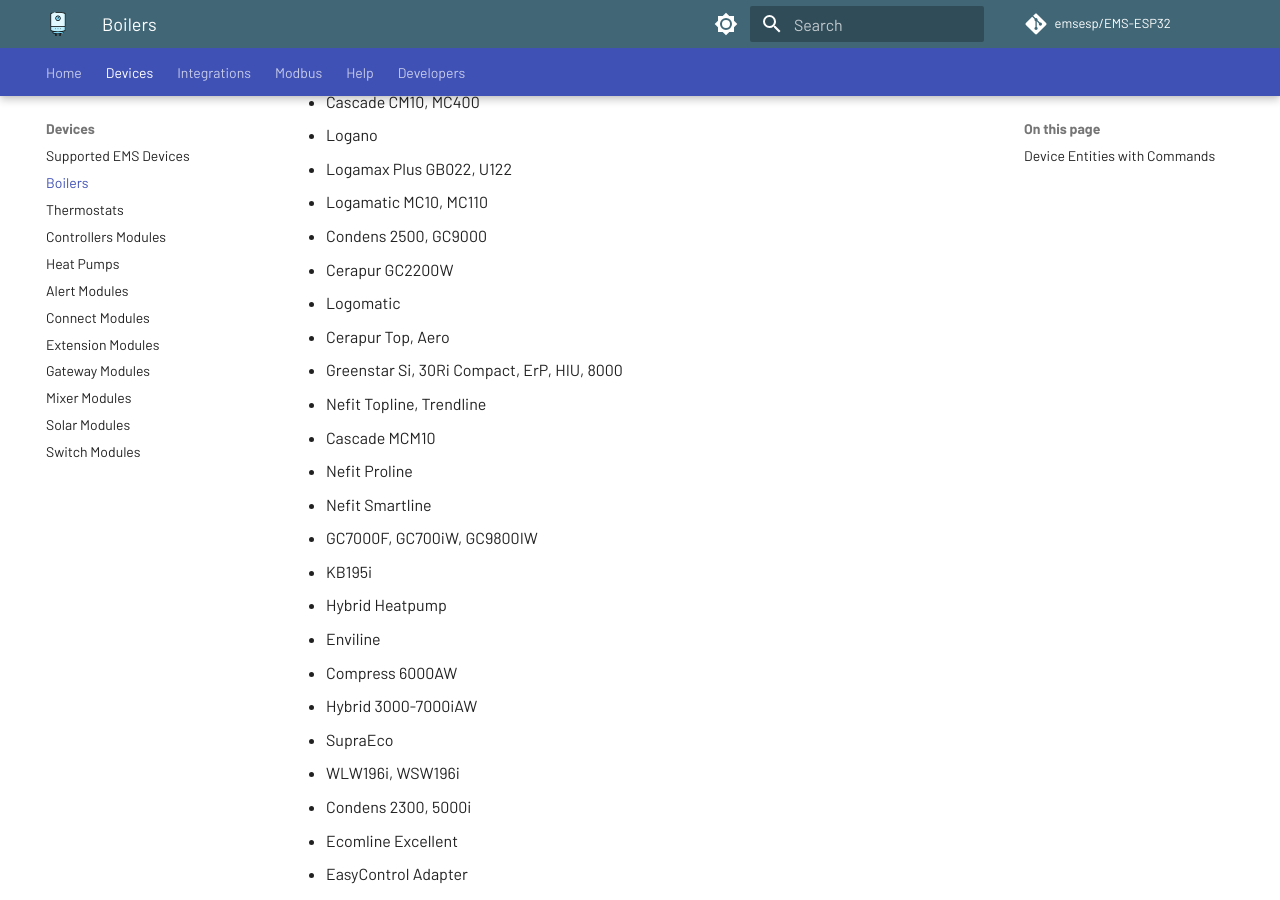
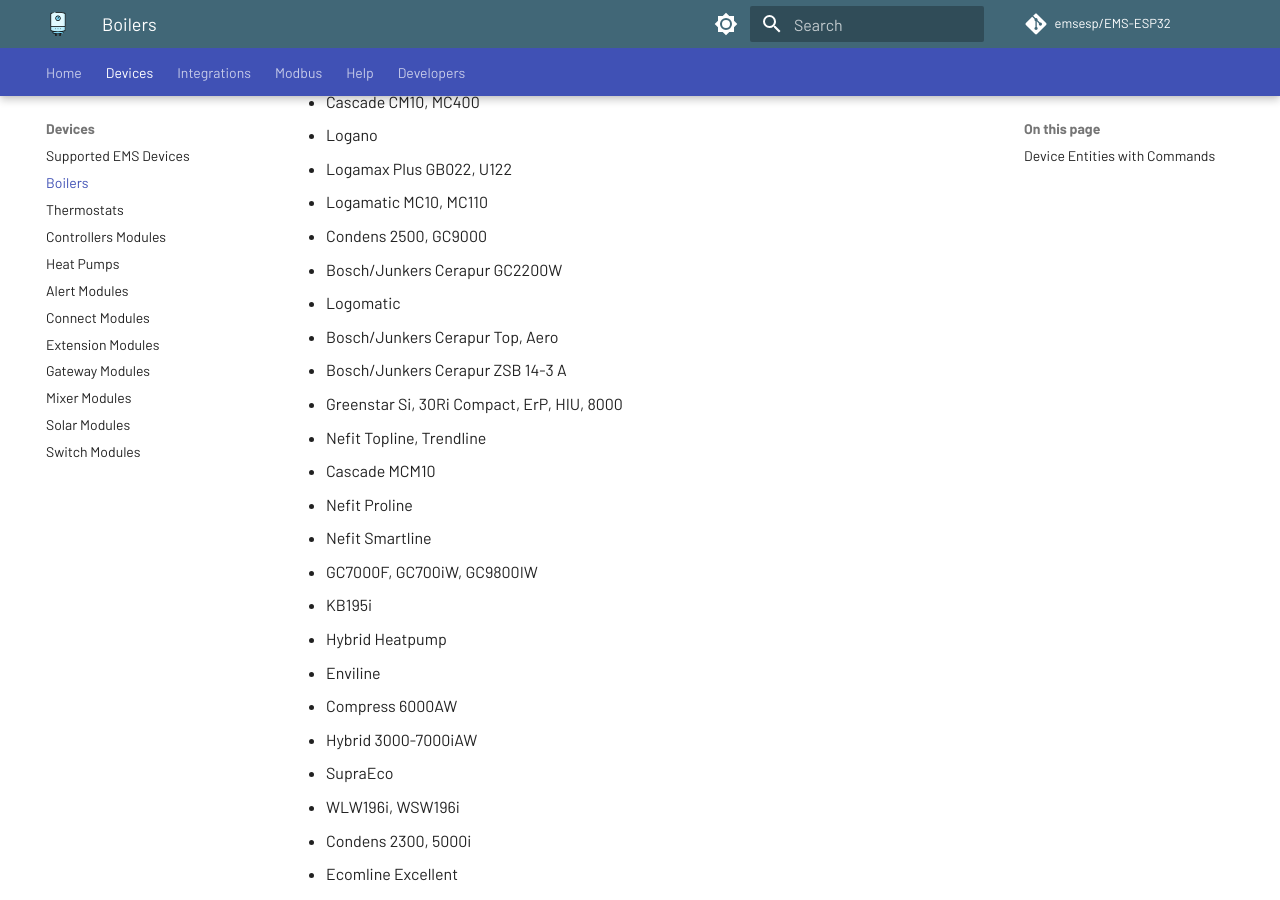
Before and after one commit to emsesp/docs, an MkDocs documentation site: the page built from docs/Boilers.md, in a window 1280 px wide and 900 px high, scrolled down 307 px. Built offline with MkDocs 1.6.1 and Material for MkDocs 9.7.7, drawn with Linux system fonts in a browser that asks for light colours; comment, search, counter and statistics services are not loaded.

Commit message:
Update Boilers.md: Added one boiler model, added manufacturer name to two existing entries.

```diff
--- a/docs/Boilers.md
+++ b/docs/Boilers.md
@@ -10,9 +10,10 @@
 - Logamax Plus GB022, U122
 - Logamatic MC10, MC110
 - Condens 2500, GC9000
-- Cerapur GC2200W
+- Bosch/Junkers Cerapur GC2200W
 - Logomatic
-- Cerapur Top, Aero
+- Bosch/Junkers Cerapur Top, Aero
+- Bosch/Junkers Cerapur ZSB 14-3 A
 - Greenstar Si, 30Ri Compact, ErP, HIU, 8000
 - Nefit Topline, Trendline
 - Cascade MCM10
```
